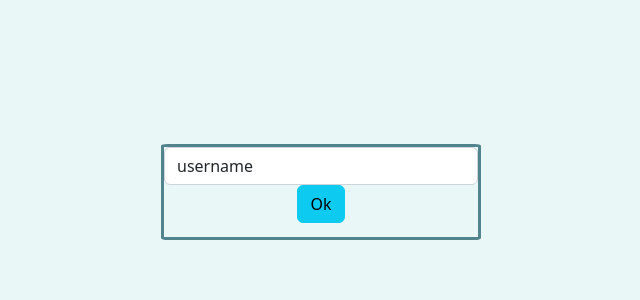
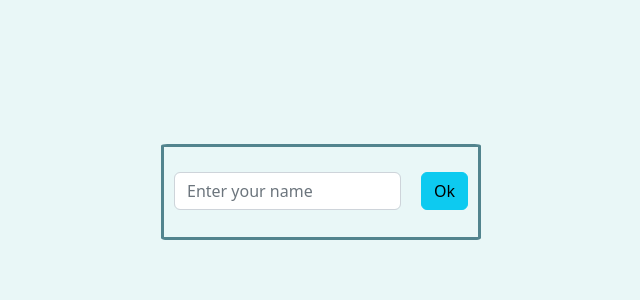
Before and after one commit to Ovsyanka83/online_chat, a React (Create React App) app in the folder frontend/: page / in a window 1280 px wide. Shown: the top 300 px of the page, without its empty margins (319-959 px from the left). Built offline with nearby package versions, Linux system fonts and the light colour scheme.

Commit message:
start fetch

```diff
--- a/frontend/src/App.js
+++ b/frontend/src/App.js
@@ -2,18 +2,21 @@ import axios from 'axios';
 import { useState } from 'react';
 import MyButton from './Components/UI/Button/MyButton';
 import MyInput from './Components/UI/Input/MyInput';
-import EnterWindow from './Components/EnterWindow';
+
 
 
 function App() {
-  const [username, setUsername] = useState('username');
-  const [messages, setMessages] = useState([]);
-  const [message, setMessage] = useState(['']);
-
+  const [username, setUsername] = useState('');
   console.log(username)
 
   return (
-    <EnterWindow />
+    <div className='loginWindow '>
+      <div className='flexBox'>
+        <MyInput />
+        <MyButton />
+      </div>
+    </div>
+
   );
 }
 
--- a/frontend/src/Components/UI/Button/MyButton.jsx
+++ b/frontend/src/Components/UI/Button/MyButton.jsx
@@ -16,7 +16,7 @@ const MyButton = (props) => {
     return (
 
         <div>
-            <button type="button" class="btn btn-info" onClick={handleSubmit}>Ok</button>
+            <button type="button" class="btn btn-info margin_element_name" onClick={handleSubmit}>Ok</button>
         </div>
     );
 };
--- a/frontend/src/Components/UI/Input/MyInput.jsx
+++ b/frontend/src/Components/UI/Input/MyInput.jsx
@@ -3,11 +3,10 @@ import { useState } from 'react';
 import classes from "./MyInput.module.css"
 
 const MyInput = (props) => {
-    const [username, setUsername] = useState('username');
+    const [username, setUsername] = useState('');
+    console.log(username)
     return (
-
-
-        <div class="input-group flex-nowrap">
+        <div class="input-group flex-nowrap margin_element_name">
             <input
                 type="text"
                 class="form-control"
@@ -17,6 +16,8 @@ const MyInput = (props) => {
                 value={username}
                 onChange={event => setUsername(event.target.value)} />
         </div>
+
+
     );
 };
 
--- a/frontend/src/styles/index.css
+++ b/frontend/src/styles/index.css
@@ -28,6 +28,6 @@
 }
 
 .margin_element_name {
-    margin-right: 5px;
-    margin-left: 5px;
+    margin-right: 10px;
+    margin-left: 10px;
 }
```
